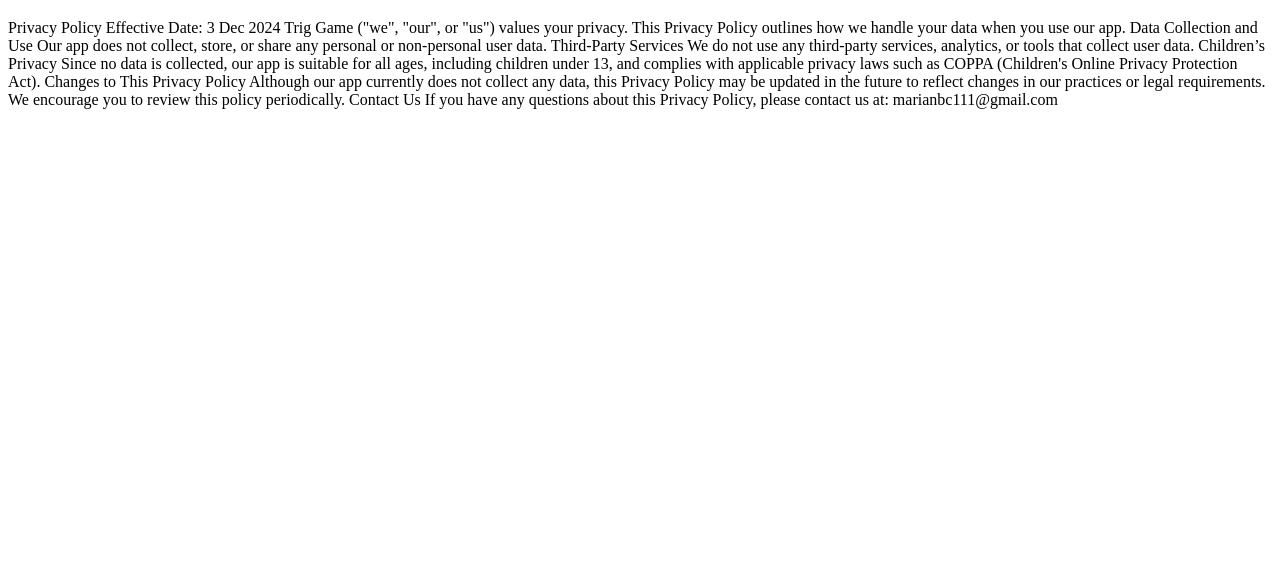
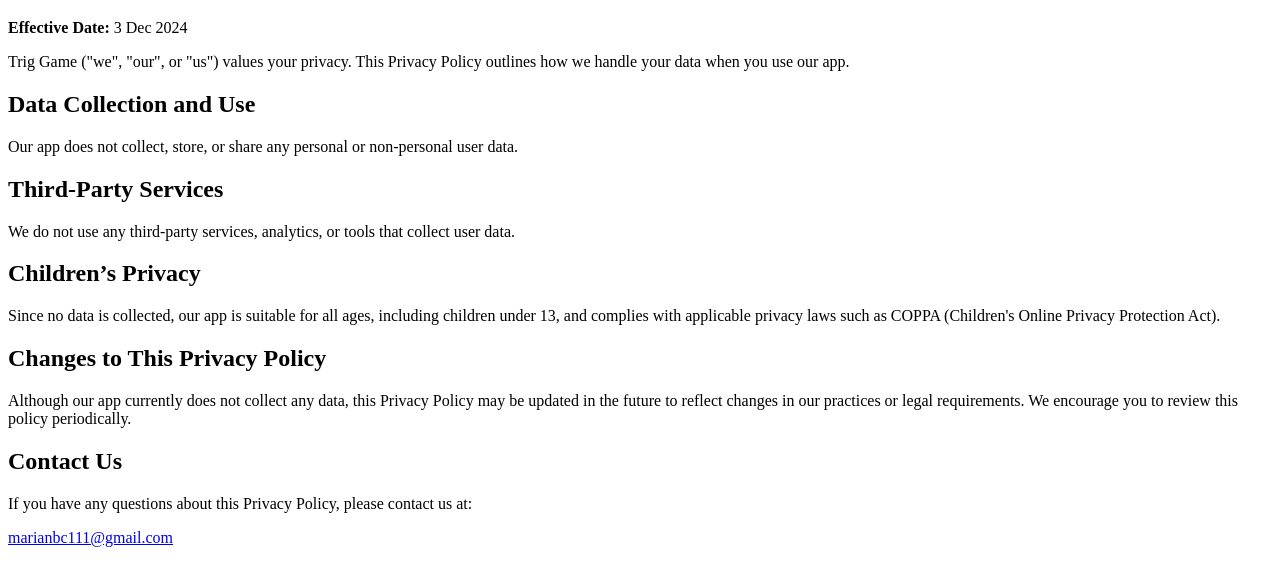
Before and after one commit to Marianbc/TrigGamePrivacyPolicy, a plain HTML site: page index.html in a window 1280 px wide. Shown: the part 61-646 px from the top of the page. Drawn offline with Linux system fonts and the light colour scheme.

Commit message:
Update index.html

```diff
--- a/index.html
+++ b/index.html
@@ -2,26 +2,26 @@
 <html>
 <body>
 <h1>Privacy Policy</h1>
-<p>Privacy Policy
 
-Effective Date: 3 Dec 2024
+<p><strong>Effective Date:</strong> 3 Dec 2024</p>
 
-Trig Game ("we", "our", or "us") values your privacy. This Privacy Policy outlines how we handle your data when you use our app.
-Data Collection and Use
+<p>Trig Game ("we", "our", or "us") values your privacy. This Privacy Policy outlines how we handle your data when you use our app.</p>
 
-Our app does not collect, store, or share any personal or non-personal user data.
-Third-Party Services
+<h2>Data Collection and Use</h2>
+<p>Our app does not collect, store, or share any personal or non-personal user data.</p>
 
-We do not use any third-party services, analytics, or tools that collect user data.
-Children’s Privacy
+<h2>Third-Party Services</h2>
+<p>We do not use any third-party services, analytics, or tools that collect user data.</p>
 
-Since no data is collected, our app is suitable for all ages, including children under 13, and complies with applicable privacy laws such as COPPA (Children's Online Privacy Protection Act).
-Changes to This Privacy Policy
+<h2>Children’s Privacy</h2>
+<p>Since no data is collected, our app is suitable for all ages, including children under 13, and complies with applicable privacy laws such as COPPA (Children's Online Privacy Protection Act).</p>
 
-Although our app currently does not collect any data, this Privacy Policy may be updated in the future to reflect changes in our practices or legal requirements. We encourage you to review this policy periodically.
-Contact Us
+<h2>Changes to This Privacy Policy</h2>
+<p>Although our app currently does not collect any data, this Privacy Policy may be updated in the future to reflect changes in our practices or legal requirements. We encourage you to review this policy periodically.</p>
 
-If you have any questions about this Privacy Policy, please contact us at:
-marianbc111@gmail.com</p>
+<h2>Contact Us</h2>
+<p>If you have any questions about this Privacy Policy, please contact us at:</p>
+<p><a href="mailto:marianbc111@gmail.com">marianbc111@gmail.com</a></p>
+
 </body>
 </html>
```
